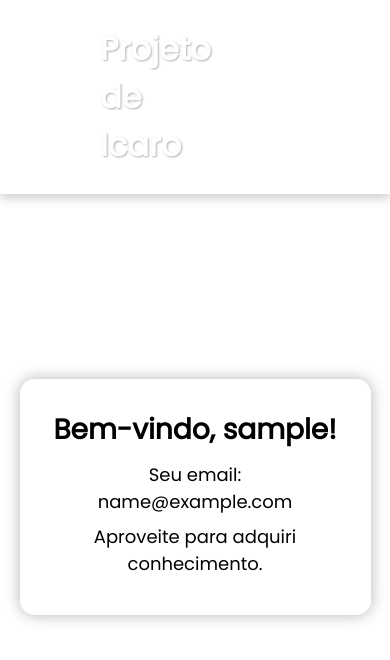
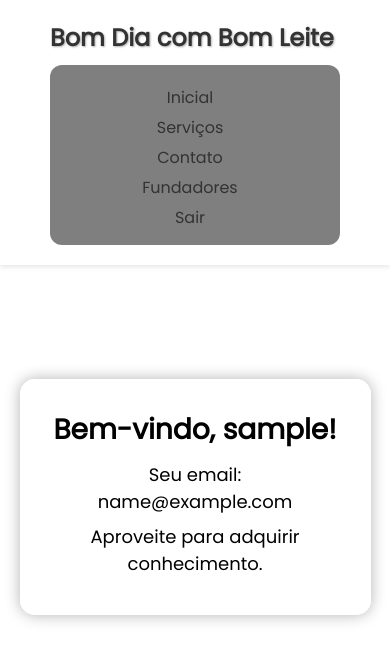
Before and after one commit to Carlosdaniel819950/Web-pagina, a plain HTML site: page home.html in a window 390 px wide. Drawn offline with Linux system fonts and the light colour scheme; sample sign-in values are in the browser's storage.

Commit message:
Add files via upload

```diff
--- a/home.html
+++ b/home.html
@@ -10,8 +10,44 @@
       margin: 0;
       background: url('sua-imagem.jpg') no-repeat center center fixed;
       background-size: cover;
+      font-family: 'Poppins', sans-serif;
       color: #000;
-      font-family: 'Poppins', sans-serif;
+    }
+
+    header {
+      position: fixed;
+      top: 0;
+      width: 100%;
+      padding: 20px 50px;
+      background: rgba(255, 255, 255, 0.8);
+      display: flex;
+      justify-content: space-between;
+      align-items: center;
+      z-index: 1000;
+      box-shadow: 0 2px 5px rgba(0,0,0,0.1);
+      backdrop-filter: blur(10px);
+    }
+
+    .logo {
+      font-size: 24px;
+      font-weight: 700;
+      color: #333;
+    }
+
+    .navegação a, .navegação button {
+      margin-left: 20px;
+      text-decoration: none;
+      color: #333;
+      font-weight: 500;
+      background: none;
+      border: none;
+      cursor: pointer;
+      font-size: 16px;
+    }
+
+    .navegação {
+      display: flex;
+      align-items: center;
     }
 
     .info-box {
@@ -19,7 +55,6 @@
       padding: 30px;
       border-radius: 15px;
       box-shadow: 0 0 15px rgba(0,0,0,0.3);
-      width: fit-content;
       max-width: 90%;
       margin: 150px auto 0;
       text-align: center;
@@ -35,25 +70,40 @@
       font-size: 18px;
       margin-bottom: 8px;
     }
+
+    @media (max-width: 768px) {
+      header {
+        flex-direction: column;
+        align-items: flex-start;
+      }
+
+      .navegação {
+        flex-wrap: wrap;
+        margin-top: 10px;
+      }
+
+      .navegação a, .navegação button {
+        margin: 5px 10px 0 0;
+      }
+    }
   </style>
 </head>
 <body>
   <header>
-  <h2 class="logo">Projeto de Icaro</h2>
+    <h2 class="logo">Bom Dia com Bom Leite</h2>
     <nav class="navegação">
       <a href="#">Inicial</a>
       <a href="#">Serviços</a>
       <a href="#">Contato</a>
       <a href="#">Fundadores</a>
-    <button class="btnlogin-popup" id="logout-btn">Sair</button>
+      <button id="logout-btn">Sair</button>
     </nav>
   </header>
-
 
   <div class="info-box">
     <h1>Bem-vindo, <span id="user-nome">Usuário</span>!</h1>
     <p>Seu email: <span id="user-email">email@email.com</span></p>
-    <p>Aproveite para adquiri conhecimento.</p>
+    <p>Aproveite para adquirir conhecimento.</p>
   </div>
 
   <script>
--- a/style.css
+++ b/style.css
@@ -36,6 +36,11 @@ header {
   user-select: none;
   font-weight: bold;
   text-shadow: 1px 1px 2px rgba(0,0,0,0.3);
+}
+
+.navegação {
+  display: flex;
+  align-items: center;
 }
 
 .navegação a {
@@ -299,3 +304,46 @@ header {
   color: #eee;
   margin-top: 10px;
 }
+
+/* ===== MENU RESPONSIVO ===== */
+.menu-toggle {
+  display: none;
+  font-size: 2rem;
+  color: #fff;
+  cursor: pointer;
+  z-index: 100;
+}
+
+@media (max-width: 768px) {
+  header {
+    flex-direction: column;
+    align-items: flex-start;
+    padding: 15px 20px;
+  }
+
+  .menu-toggle {
+    display: block;
+    align-self: flex-end;
+  }
+
+  .navegação {
+    flex-direction: column;
+    width: 100%;
+    display: none;
+    background-color: rgba(0, 0, 0, 0.5);
+    border-radius: 12px;
+    padding: 15px;
+    margin-top: 10px;
+  }
+
+  .navegação.active {
+    display: flex;
+  }
+
+  .navegação a,
+  .navegação .btnlogin-popup {
+    margin: 10px 0;
+    text-align: left;
+    font-size: 1rem;
+  }
+}
```
Also changed, not shown: index.html (+20 -10 lines), script.js (+4 -3 lines). Lines whose indentation alone changed are shown as unchanged.
